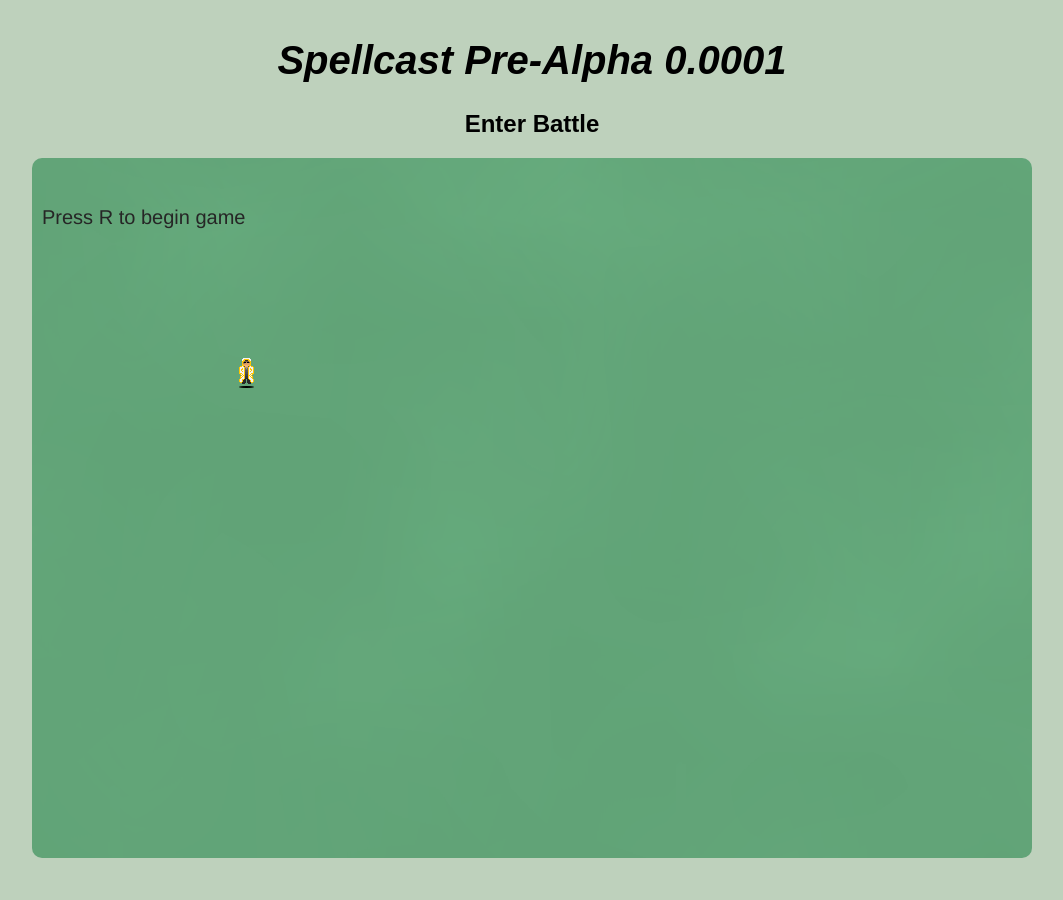
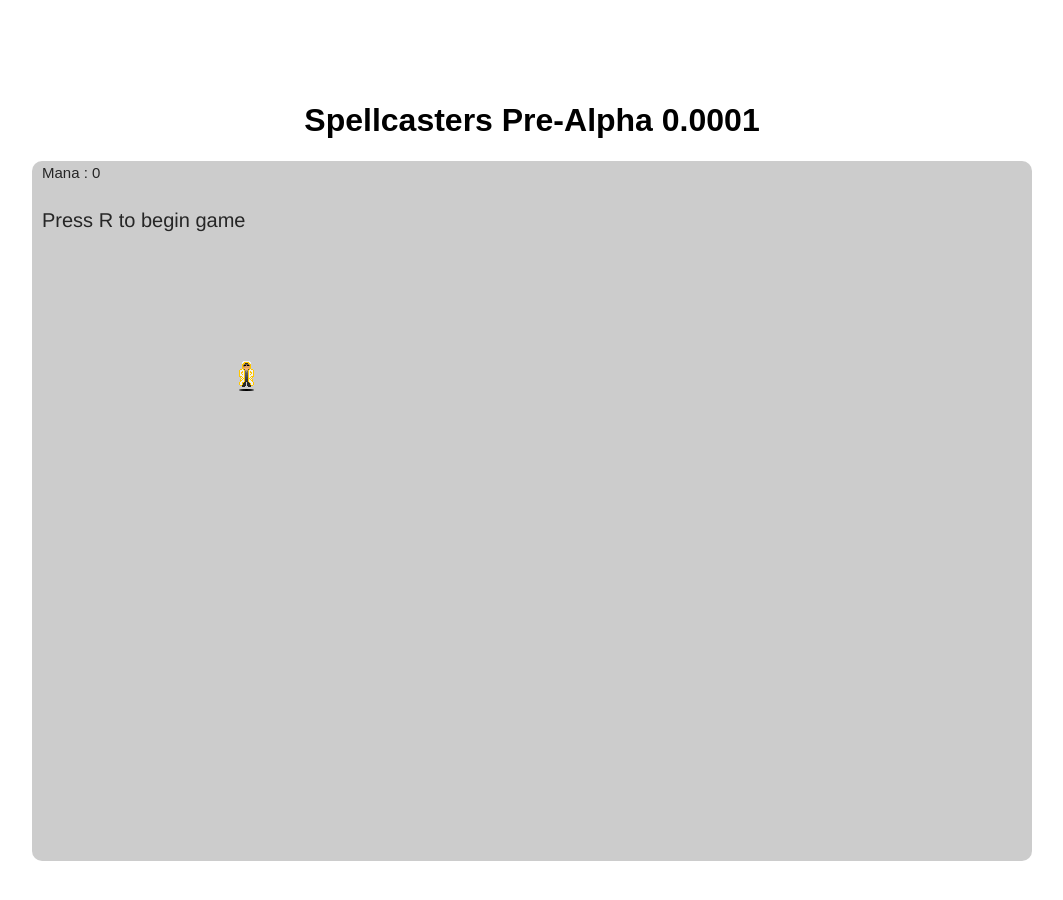
Before and after one commit to pielegacy/itproject, a plain HTML site: page gamefiles/index.html in a window 1280 px wide. Shown: the whole page, without its empty margins (108-1171 px from the left). Before the commit the page ends 858 px from the top, so only its background shows below. Drawn offline with Linux system fonts and the light colour scheme.

Commit message:
Revert "Fixed the shit"
This reverts commit 20c1fd3df2c0a50c81b09ff5a0e34d77bbc79981.

```diff
--- a/gamefiles/entity.js
+++ b/gamefiles/entity.js
@@ -61,7 +61,7 @@ function mainchar(x, y){
         ctx.fillStyle = '#262626';
         ctx.font = '15px Arial';
         ctx.textBaseline = 'bottom';
-        //ctx.fillText("Mana : " + self.mana, 10, 20);
+        ctx.fillText("Mana : " + self.mana, 10, 20);
 		self.x = self.c.spr.x;
 		self.y = self.c.spr.y;
 		if (self.y < 10){
--- a/gamefiles/game.js
+++ b/gamefiles/game.js
@@ -6,7 +6,6 @@ var parts = [];
 var running = false;
 var wateronscreen = false;
 var mobs = new mobloader(enemysort);
-var bg = new sprite("bg.png", 0, 0, 1000, 700, 1, 1, 0, false);
 var wizardlist = [];
 var currentwiz = 0;
 for (m = 0; m < 3; m++){
@@ -15,7 +14,6 @@ for (m = 0; m < 3; m++){
 }
 var wizard = wizardlist[currentwiz];
 function updategame(){
-    bg.update();
     for (e = 0; e < expbundle.length; e++){
         expbundle[e].updateexp();
     }
--- a/gamefiles/index.html
+++ b/gamefiles/index.html
@@ -1,32 +1,26 @@
 <html>
 	<head>
-		<title>Spellcast</title>
+		<title>SpellcasterS</title>
 		<style type="text/css">
 			body{
-				padding-top: 3%;
+				padding-top: 8%;
 				margin: auto;
 				text-align: center;
 				min-height: 100%;
 				font-family: "Arial";
 				height: 100%;
 				overflow: hidden;
-                background: #bed1bc;
 			}
 			#gamescreen{
 				border-radius: 10px;
 			}
-            #title1{
-                font-size: 40px;
-                font-style: italic;
-            }
 			hr {
 				width: 50%;
 			}
 		</style>
 	</head>
 	<body>
-		<h1 id="title1">Spellcast Pre-Alpha 0.0001</h1>
-        <h2 id="title">Enter Battle</h2>
+		<h1 id="title">Spellcasters Pre-Alpha 0.0001</h1>
 		<canvas id="gamescreen" width="1000" height="700">Update ya browser ya pleb</canvas>
         <script src="bison.js"></script>
         <script src="level.js"></script>
```
Also changed, not shown: gamefiles/bg.png (deleted), gamefiles/spell_mech.js (line endings or trailing spaces).
